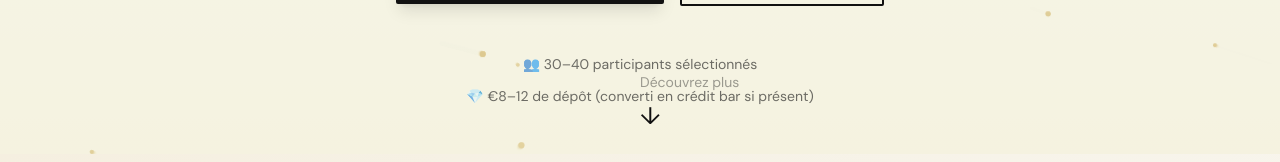
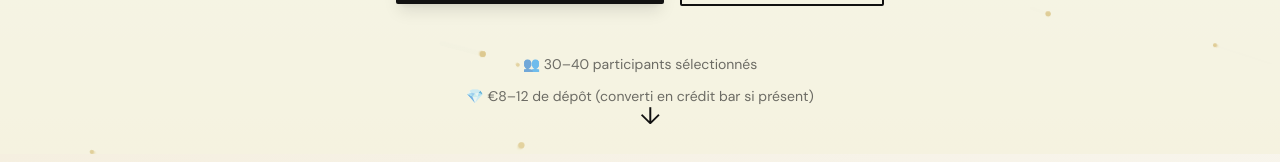
Before and after one commit to SudoMaster7/Brainstorming-Conections, a Next.js app: page / in a window 1280 px wide. Shown: the part 777-939 px from the top of the page. Built offline with nearby package versions, Linux system fonts and the light colour scheme.

Commit message:
scrool view editado

```diff
--- a/src/components/sections/HeroSection.tsx
+++ b/src/components/sections/HeroSection.tsx
@@ -96,7 +96,6 @@ export default function HeroSection() {
         transition={{ duration: 2, repeat: Infinity }}
         className="absolute bottom-8 left-1/2 transform -translate-x-1/2"
       >
-        <p className="text-sm font-body text-noir/40">Découvrez plus</p>
         <p className="text-2xl mt-2">↓</p>
       </motion.div>
     </section>
```
